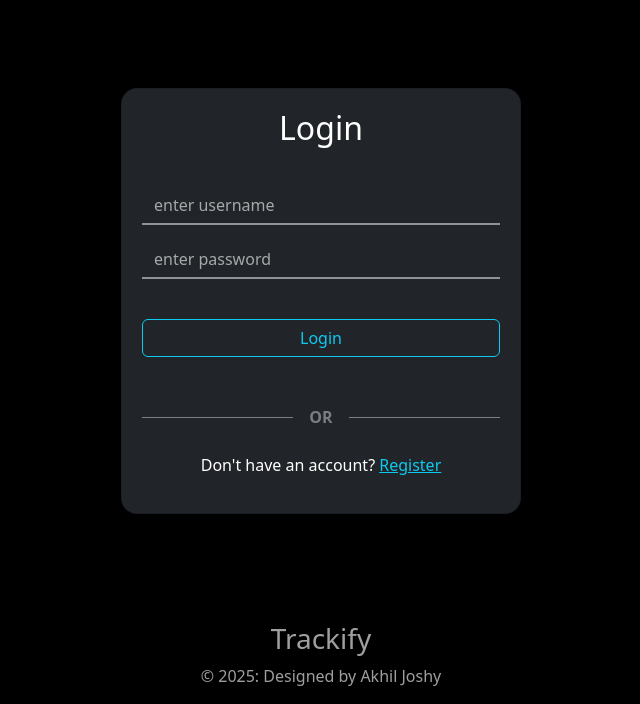
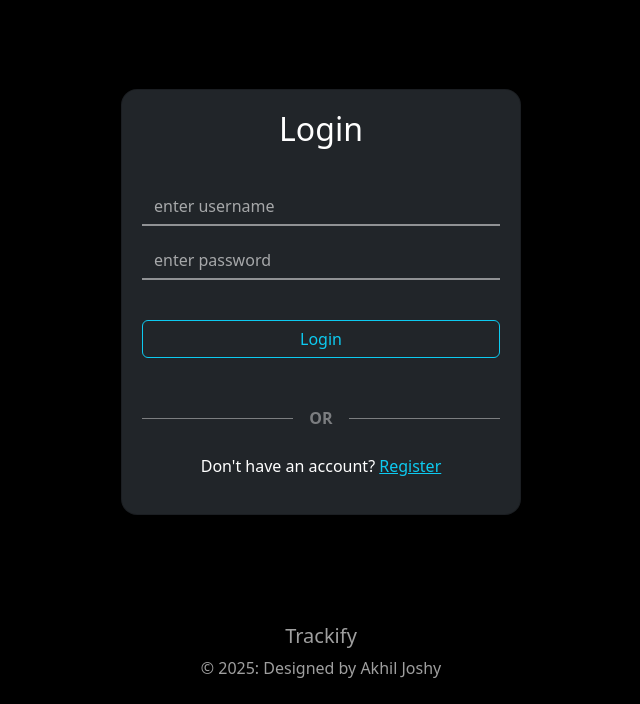
Before and after one commit to akhilejoshy/Trackify, a Django app: page / in a window 1280 px wide. Shown: the part 96-800 px from the top of the page, without its empty margins (319-959 px from the left). Run offline with Django 5.2, Linux system fonts and the light colour scheme.

Commit message:
footer update

```diff
--- a/expenses/templates/authentication/login.html
+++ b/expenses/templates/authentication/login.html
@@ -34,6 +34,15 @@
             text-align: center;
             color: rgba(255, 255, 255, 0.623);
             margin-top: 20px;
+        }
+
+        .footer a {
+            text-decoration: none;
+            color: rgba(255, 255, 255, 0.623);
+        }
+
+        .footer a:hover {
+            color: rgb(13, 110, 253);
         }
 
         .card {
@@ -106,10 +115,12 @@
     </div>
 
     <!-- Footer -->
-    <div class="footer">
-        <h3>Trackify</h3>
-        <p>© 2025: Designed by Akhil Joshy</p>
+    <!-- Footer -->
+    <div class="footer mb-2">
+        <h5>Trackify</h5>
+        <p>© 2025: Designed by <a href="https://www.linkedin.com/in/akhilejoshy/"> Akhil Joshy</a></p>
     </div>
+
 </body>
 
 </html>
```
Also changed, not shown: expenses/templates/authentication/register.html (+13 -3 lines).
